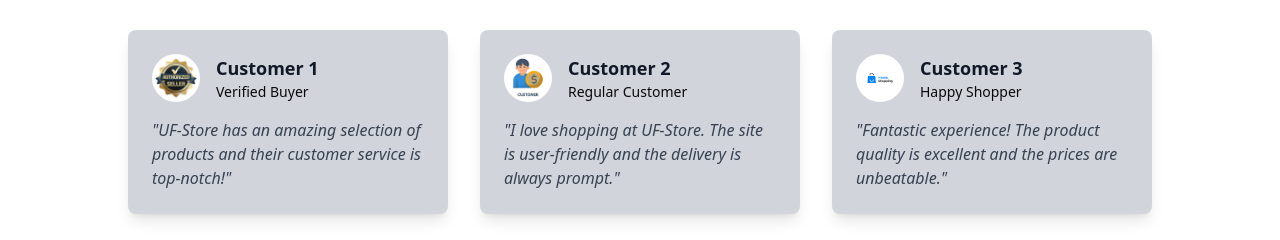
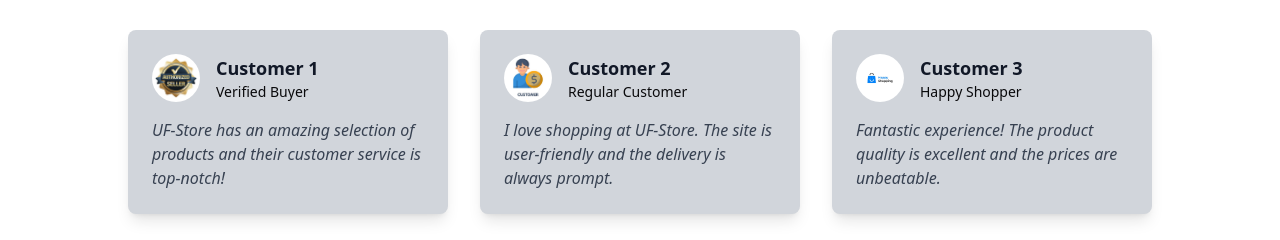
Before and after one commit to umarprogrammer19/Next-E-Commerce, a Next.js app: page / in a window 1280 px wide. Shown: the part 1069-1309 px from the top of the page. Built offline with nearby package versions, Linux system fonts and the light colour scheme.

Commit message:
Fixed Errors for Production

```diff
--- a/src/components/SuccessModal.tsx
+++ b/src/components/SuccessModal.tsx
@@ -1,4 +1,4 @@
-import React, { useState } from 'react';
+import React from 'react';
 import { useRouter } from 'next/navigation';
 
 interface SuccessModalProps {
--- a/src/components/Testimonials.tsx
+++ b/src/components/Testimonials.tsx
@@ -45,7 +45,7 @@ const Testimonials = () => {
                   <p className="text-sm text-zinc-950">{testimonial.role}</p>
                 </div>
               </div>
-              <p className="text-gray-700 italic">"{testimonial.quote}"</p>
+              <p className="text-gray-700 italic">{`${testimonial.quote}`}</p>
             </div>
           ))}
         </div>
```
